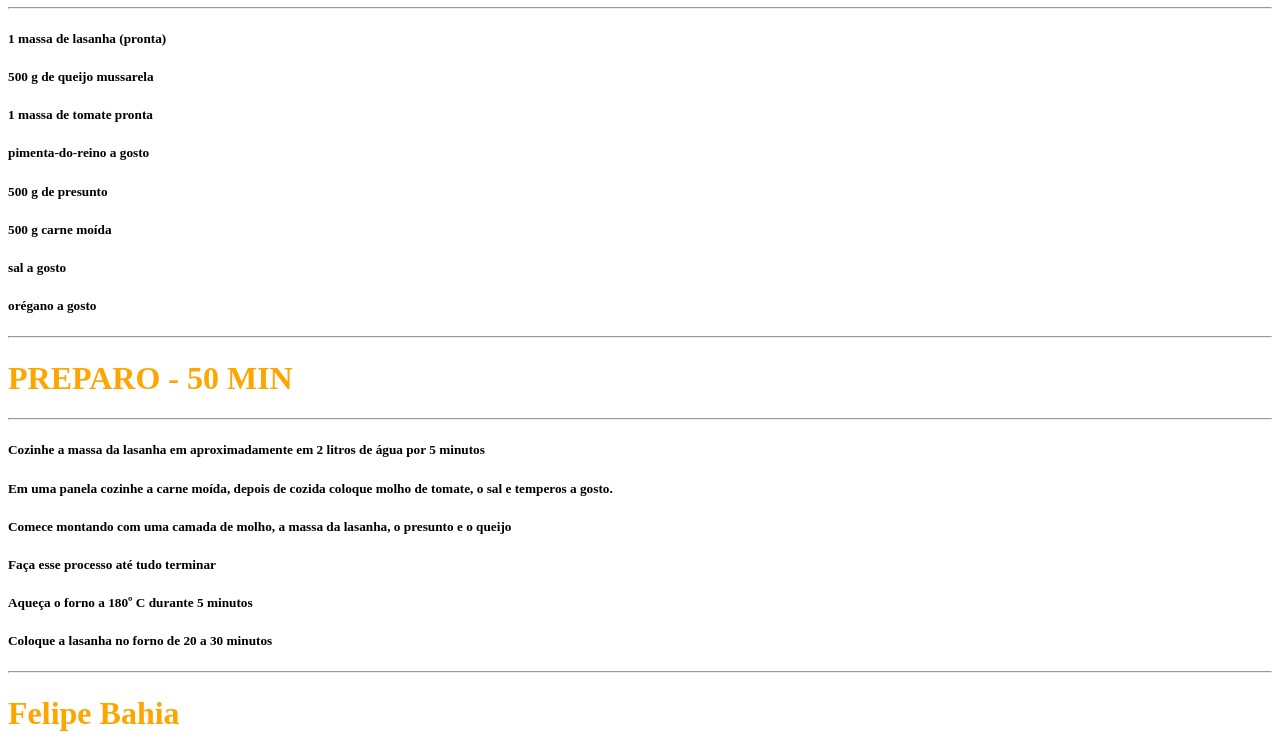
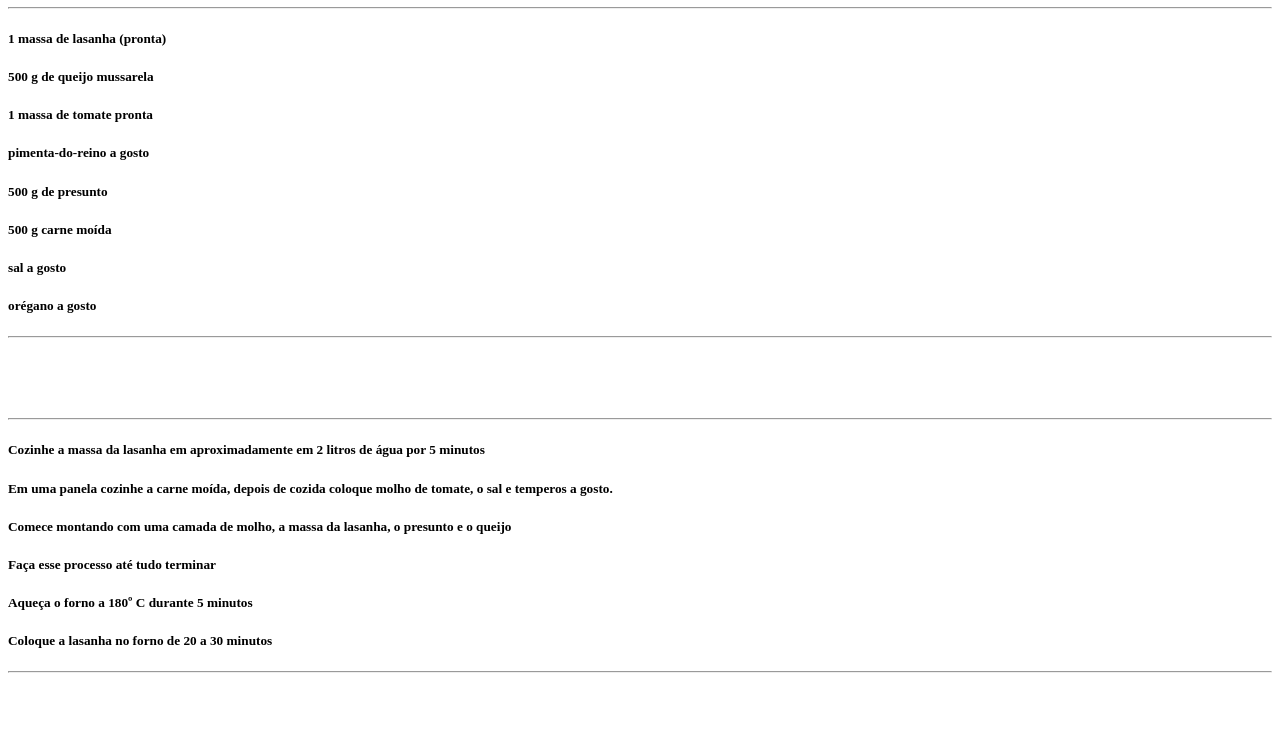
Before and after one commit to felipe962/receita-2024, a plain HTML site: page index.html in a window 1280 px wide. Shown: the part 467-1220 px from the top of the page. Drawn offline with Linux system fonts and the light colour scheme.

```diff
--- a/style.css
+++ b/style.css
@@ -1,5 +1,5 @@
 h1{
-    color: orange;}
+    color: rgb(255, 255, 255);}
 
   .diminuir-imagem {
       width: 100%;   /* Define a largura como 50% do contêiner pai */
```
